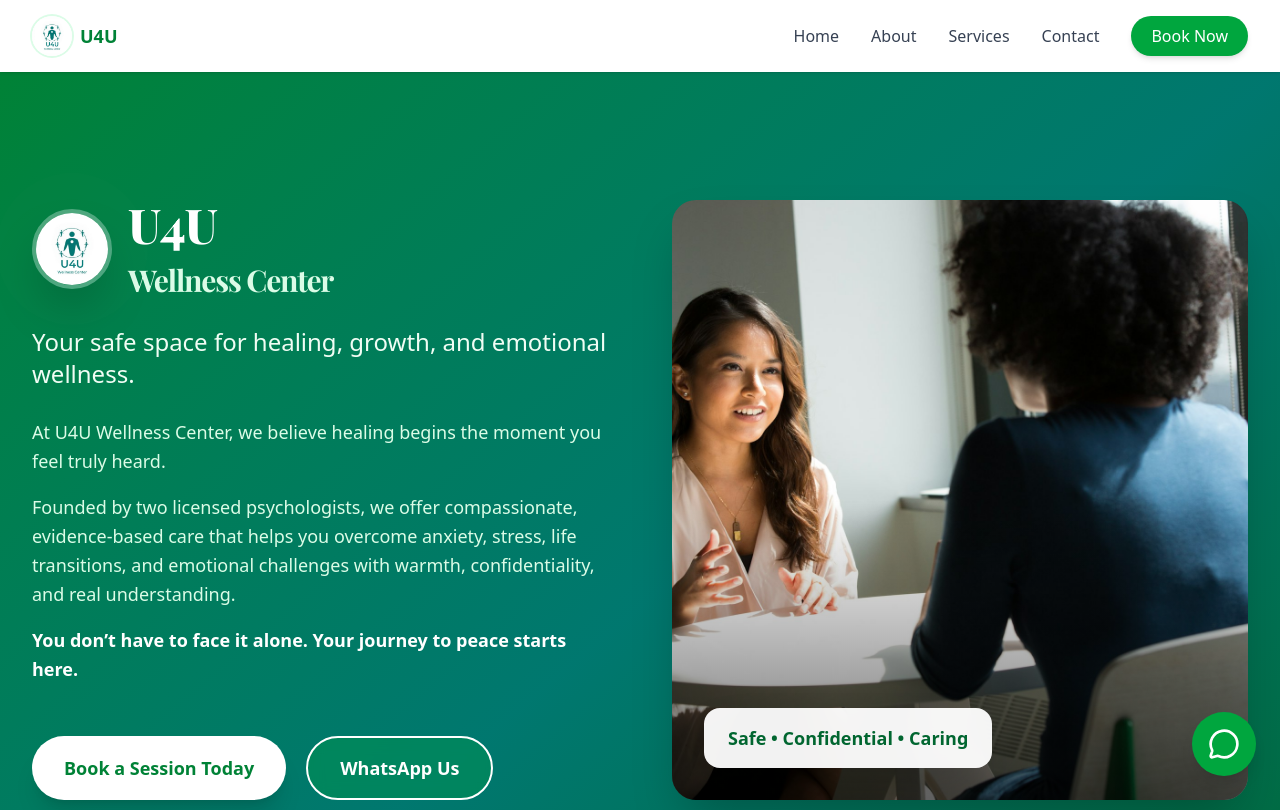
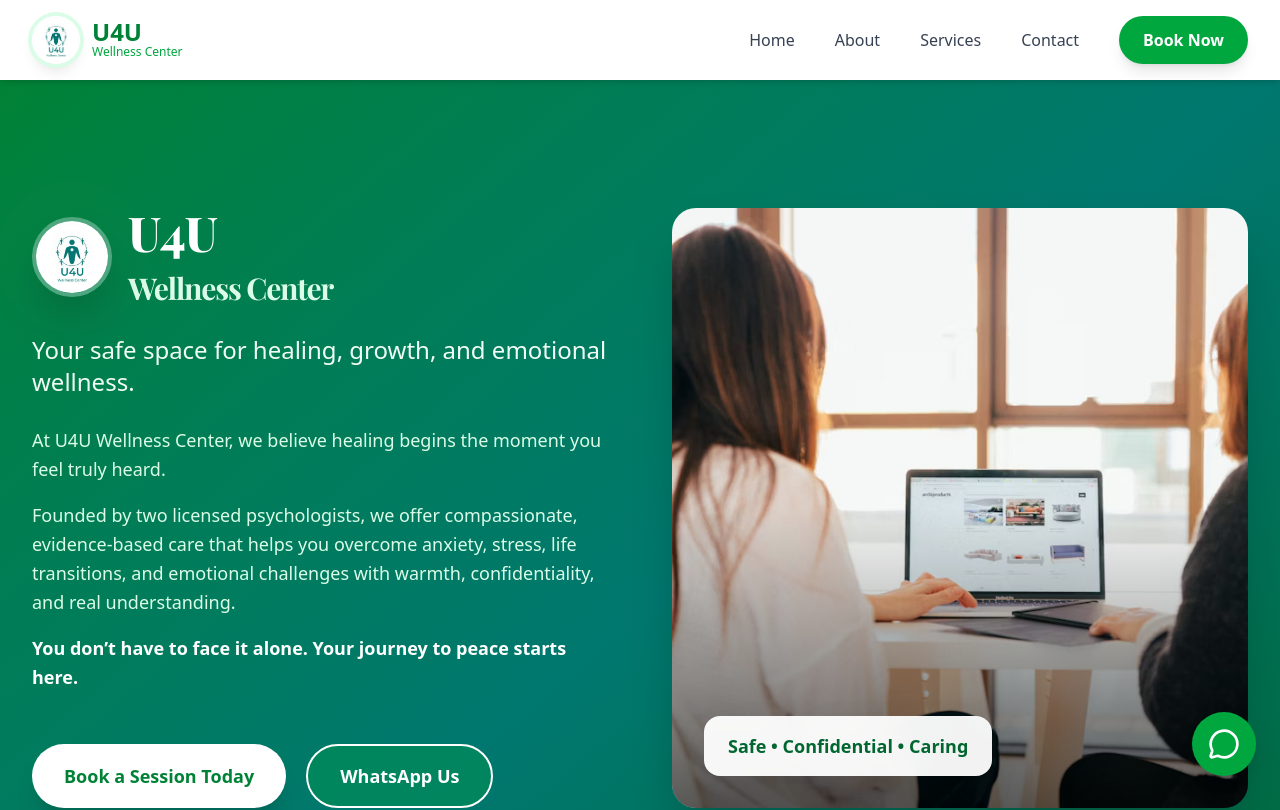
Before and after one commit to Omune254/u4u-wellness, a Next.js app: page / in a window 1280 px wide. Shown: the top 810 px of the page. Built offline with nearby package versions, Linux system fonts and the light colour scheme.

Commit message:
fix: remove unused Link import in HeroSection

```diff
--- a/app/components/Footer.tsx
+++ b/app/components/Footer.tsx
@@ -75,10 +75,10 @@ export const Footer = () => {
                 <a href="https://www.linkedin.com/company/u4uwellnesscenter/" target="_blank" rel="noopener" className="w-10 h-10 bg-white/10 rounded-full flex items-center justify-center hover:bg-white/20 transition">
                   <svg className="w-5 h-5" fill="currentColor" viewBox="0 0 24 24"><path d="M19 0h-14c-2.761 0-5 2.239-5 5v14c0 2.761 2.239 5 5 5h14c2.762 0 5-2.239 5-5v-14c0-2.761-2.238-5-5-5zm-11 19h-3v-11h3v11zm-1.5-12.268c-.966 0-1.75-.79-1.75-1.764s.784-1.764 1.75-1.764 1.75.79 1.75 1.764-.783 1.764-1.75 1.764zm13.5 12.268h-3v-5.604c0-3.368-4-3.113-4 0v5.604h-3v-11h3v1.765c1.396-2.586 7-2.777 7 2.476v6.759z"/></svg>
                 </a>
-                <a href="https://www.tiktok.com/@u4uwellnesscentre" target="_blank" rel="noopener" className="w-10 h-10 bg-white/10 rounded-full flex items-center justify-center hover:bg-white/20 transition">
+                <a href="https://www.tiktok.com/@u4uwellnesscenter?_r=1&_t=ZM-92OoOCvGiqq" target="_blank" rel="noopener" className="w-10 h-10 bg-white/10 rounded-full flex items-center justify-center hover:bg-white/20 transition">
                   <svg className="w-5 h-5" fill="currentColor" viewBox="0 0 24 24"><path d="M19.58 7.05c-1.35-1.54-2.02-3.48-1.86-5.51h-4.67v11.59c0 2.05-1.66 3.71-3.71 3.71-2.05 0-3.71-1.66-3.71-3.71 0-2.05 1.66-3.71 3.71-3.71.34 0 .67.05 1 .14v-4.58c-3.33.27-6 3.08-6 6.48 0 3.58 2.91 6.48 6.48 6.48 3.58 0 6.48-2.91 6.48-6.48v-5.82c1.35 1.02 3 1.61 4.85 1.61v-4.67c-1.65 0-3.12-.73-4.11-1.88z"/></svg>
                 </a>
-                <a href="https://www.instagram.com/p/DRy9lFVjbYC/?igsh=dWF1ZGluZWxwcW84" target="_blank" rel="noopener" className="w-10 h-10 bg-white/10 rounded-full flex items-center justify-center hover:bg-white/20 transition">
+                <a href="https://www.instagram.com/u4uwellnesscenter?igsh=MWtzZTJoajc4NWdlcA==" target="_blank" rel="noopener" className="w-10 h-10 bg-white/10 rounded-full flex items-center justify-center hover:bg-white/20 transition">
                   <svg className="w-5 h-5" fill="currentColor" viewBox="0 0 24 24"><path d="M12 2.163c3.204 0 3.584.012 4.85.07 3.252.148 4.771 1.691 4.919 4.919.058 1.265.069 1.645.069 4.849 0 3.205-.012 3.584-.069 4.849-.149 3.225-1.664 4.771-4.919 4.919-1.266.058-1.644.07-4.85.07-3.204 0-3.584-.012-4.849-.07-3.258-.149-4.771-1.699-4.919-4.92-.058-1.265-.07-1.644-.07-4.849 0-3.204.013-3.583.07-4.849.149-3.227 1.664-4.771 4.919-4.919 1.266-.057 1.645-.069 4.849-.069zm0-2.163c-3.259 0-3.667.014-4.947.072-4.358.2-6.78 2.618-6.98 6.98-.059 1.281-.073 1.689-.073 4.948 0 3.259.014 3.668.072 4.948.2 4.358 2.618 6.78 6.98 6.98 1.281.058 1.689.072 4.948.072 3.259 0 3.668-.014 4.948-.072 4.354-.2 6.782-2.618 6.979-6.98.059-1.28.073-1.689.073-4.948 0-3.259-.014-3.667-.072-4.947-.196-4.354-2.617-6.78-6.979-6.98-1.281-.059-1.69-.073-4.949-.073zm0 5.838c-3.403 0-6.162 2.759-6.162 6.162s2.759 6.163 6.162 6.163 6.162-2.759 6.162-6.163c0-3.403-2.759-6.162-6.162-6.162zm0 10.162c-2.209 0-4-1.79-4-4 0-2.209 1.791-4 4-4s4 1.791 4 4c0 2.21-1.791 4-4 4zm6.406-11.845c-.796 0-1.441.645-1.441 1.44s.645 1.44 1.441 1.44c.795 0 1.439-.645 1.439-1.44s-.644-1.44-1.439-1.44z"/></svg>
                 </a>
                 <a href="https://youtube.com/@u4uwellnesscenter" target="_blank" rel="noopener" className="w-10 h-10 bg-white/10 rounded-full flex items-center justify-center hover:bg-white/20 transition">
--- a/app/components/HeaderSection.tsx
+++ b/app/components/HeaderSection.tsx
@@ -9,77 +9,66 @@ import { useState } from "react";
 export const HeaderSection = () => {
   const [isOpen, setIsOpen] = useState(false);
 
-  const navItems = [
-    { name: "Home", href: "/" },
-    { name: "About", href: "/about" },
-    { name: "Services", href: "/services" },
-    { name: "Contact", href: "/contact" },
-  ];
-
   return (
-    <header className="bg-white shadow-sm sticky top-0 z-50">
+    <header className="bg-white shadow-md sticky top-0 z-50">
       <div className="container mx-auto px-4 py-4 flex justify-between items-center">
         {/* Logo */}
-        <Link href="/" className="flex items-center gap-2 group">
+        <Link href="/" className="flex items-center gap-3 group">
           <Image
             src="/MyLogo.jpg"
-            alt="U4U Logo"
-            width={40}
-            height={40}
-            className="rounded-full ring-2 ring-green-100 group-hover:ring-green-300 transition-all"
+            alt="U4U Wellness Center Logo"
+            width={48}
+            height={48}
+            className="rounded-full ring-4 ring-green-100 group-hover:ring-green-300 transition-all shadow-lg"
+            priority
           />
-          <span className="font-bold text-green-700 text-lg">U4U</span>
+          <div>
+            <div className="font-bold text-2xl text-green-700 leading-none">U4U</div>
+            <div className="text-xs text-green-600 font-medium">Wellness Center</div>
+          </div>
         </Link>
 
         {/* Desktop Nav */}
-        <nav className="hidden md:flex items-center gap-8">
-          {navItems.map((item) => (
-            <Link
-              key={item.name}
-              href={item.href}
-              className="text-gray-700 font-medium hover:text-green-600 transition relative group"
-            >
-              {item.name}
-              <span className="absolute -bottom-1 left-0 w-0 h-0.5 bg-green-600 transition-all group-hover:w-full"></span>
-            </Link>
-          ))}
+        <nav className="hidden md:flex items-center gap-10">
+          <Link href="/" className="text-gray-700 font-medium hover:text-green-600 transition">Home</Link>
+          <Link href="/about" className="text-gray-700 font-medium hover:text-green-600 transition">About</Link>
+          <Link href="/services" className="text-gray-700 font-medium hover:text-green-600 transition">Services</Link>
+          <Link href="/contact" className="text-gray-700 font-medium hover:text-green-600 transition">Contact</Link>
+
+          {/* Book Button */}
           <a
-            href="https://wa.me/2547XXXXXXXX?text=Hi%20Sharon,%20I'd%20like%20to%20book%20a%20session"
+            href="https://wa.me/254110707361?text=Hi%20U4U%20Team%2C%20I%20would%20like%20to%20book%20a%20session"
             target="_blank"
-            className="bg-green-600 text-white px-5 py-2 rounded-full font-medium hover:bg-green-700 transition shadow-md"
+            rel="noopener noreferrer"
+            className="bg-green-600 hover:bg-green-700 text-white font-bold px-6 py-3 rounded-full shadow-lg hover:shadow-xl hover:scale-105 transition-all"
           >
             Book Now
           </a>
         </nav>
 
-        {/* Mobile Menu Button */}
+        {/* Mobile Menu */}
         <button
           onClick={() => setIsOpen(!isOpen)}
           className="md:hidden p-2 rounded-lg hover:bg-green-50 transition"
         >
-          {isOpen ? <X className="w-6 h-6 text-green-700" /> : <Menu className="w-6 h-6 text-green-700" />}
+          {isOpen ? <X className="w-7 h-7 text-green-700" /> : <Menu className="w-7 h-7 text-green-700" />}
         </button>
       </div>
 
       {/* Mobile Dropdown */}
       {isOpen && (
-        <div className="md:hidden absolute top-full left-0 right-0 bg-white shadow-lg border-t border-green-100">
-          <nav className="container mx-auto px-4 py-4 space-y-3">
-            {navItems.map((item) => (
-              <Link
-                key={item.name}
-                href={item.href}
-                onClick={() => setIsOpen(false)}
-                className="block py-3 px-4 text-gray-700 font-medium hover:bg-green-50 hover:text-green-600 rounded-lg transition"
-              >
-                {item.name}
-              </Link>
-            ))}
+        <div className="md:hidden bg-white border-t-2 border-green-100 shadow-xl">
+          <nav className="container mx-auto px-4 py-6 space-y-4">
+            <Link href="/" onClick={() => setIsOpen(false)} className="block text-lg font-medium text-gray-700 hover:text-green-600">Home</Link>
+            <Link href="/about" onClick={() => setIsOpen(false)} className="block text-lg font-medium text-gray-700 hover:text-green-600">About</Link>
+            <Link href="/services" onClick={() => setIsOpen(false)} className="block text-lg font-medium text-gray-700 hover:text-green-600">Services</Link>
+            <Link href="/contact" onClick={() => setIsOpen(false)} className="block text-lg font-medium text-gray-700 hover:text-green-600">Contact</Link>
             <a
-              href="https://wa.me/254759795304?text=Hi%20Sharon,%20I'd%20like%20to%20book%20a%20session"
+              href="https://wa.me/254110707361?text=Hi%20U4U%20Team%2C%20I%20would%20like%20to%20book%20a%20session"
               target="_blank"
-              className="block w-full text-center py-3 bg-green-600 text-white font-medium rounded-lg hover:bg-green-700 transition"
+              rel="noopener noreferrer"
               onClick={() => setIsOpen(false)}
+              className="block text-center py-4 bg-green-600 hover:bg-green-700 text-white font-bold rounded-full shadow-lg"
             >
               Book via WhatsApp
             </a>
--- a/app/components/HeroSection.tsx
+++ b/app/components/HeroSection.tsx
@@ -88,7 +88,7 @@ export const HeroSection = () => {
             className="relative h-96 md:h-[520px] lg:h-[600px] rounded-3xl overflow-hidden shadow-2xl"
           >
             <Image
-              src="/talks.jpeg"
+              src="/doctor.jpg"
               alt="Sharon Muchemi & Wanjiku Ngugi – Founders of U4U Wellness Center"
               fill
               className="object-cover hover:scale-105 transition-transform duration-1000"
```
